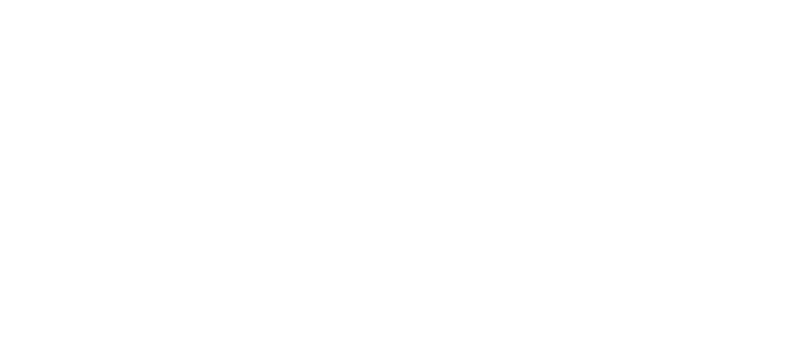
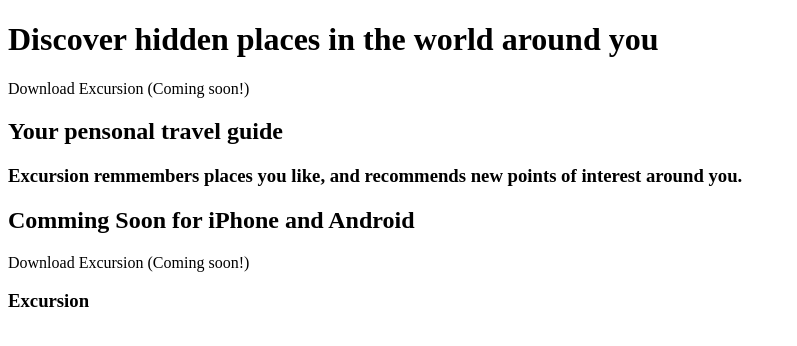
Before and after one commit to jserrano1987/excurssion, a plain HTML site: page index.html in a window 1280 px wide. Shown: the whole page, without its empty margins (0-797 px from the left). Drawn offline with Linux system fonts and the light colour scheme; files that its build step writes are made by us from their sources.

Commit message:
Añadida base HTML y comienzo de contenido

```diff
--- a/index.html
+++ b/index.html
@@ -2,10 +2,20 @@
 
 <html>
   <head>
-    <title>Number Guesser</title>
-    <link rel="stylesheet" href="style.css">
+    <title>Excursion</title>
+    <link rel="stylesheet" href="./resources/css/style.css">
   </head>
   <body>
+    <h1>Discover hidden places in the world around you</h1>
+    <a>Download Excursion (Coming soon!)</a>
+
+    <h2>Your pensonal travel guide</h2>
+    <h3>Excursion remmembers places you like, and recommends new points of interest around you.</h3>
+
+
+    <h2>Comming Soon for iPhone and Android</h2>
+    <a>Download Excursion (Coming soon!)</a>
+    <h3>Excursion</h3>
 
   </body>
 </html>
```
